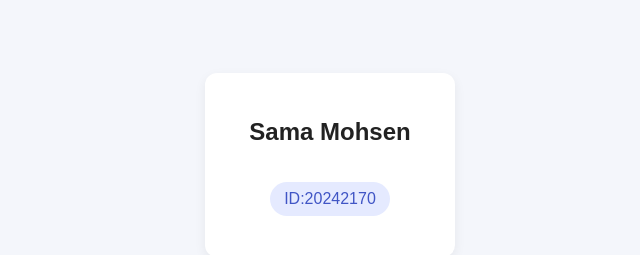
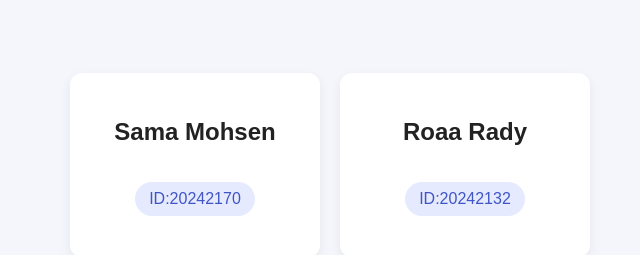
Before and after one commit to SamaMohsen11/SW-LabTask, a plain HTML site: page index.html in a window 1280 px wide. Shown: the part 141-396 px from the top of the page, without its empty margins (310-950 px from the left). Drawn offline with Linux system fonts and the light colour scheme.

Commit message:
added member 2

```diff
--- a/index.html
+++ b/index.html
@@ -56,6 +56,10 @@
     <h2>Sama Mohsen</h2>
     <p class="badge">ID:20242170</p>
 </article>
+<article class="card">
+    <h2>Roaa Rady</h2>
+    <p class="badge">ID:20242132</p>
+</article>
         </section>
     </main>
 </body>
```
